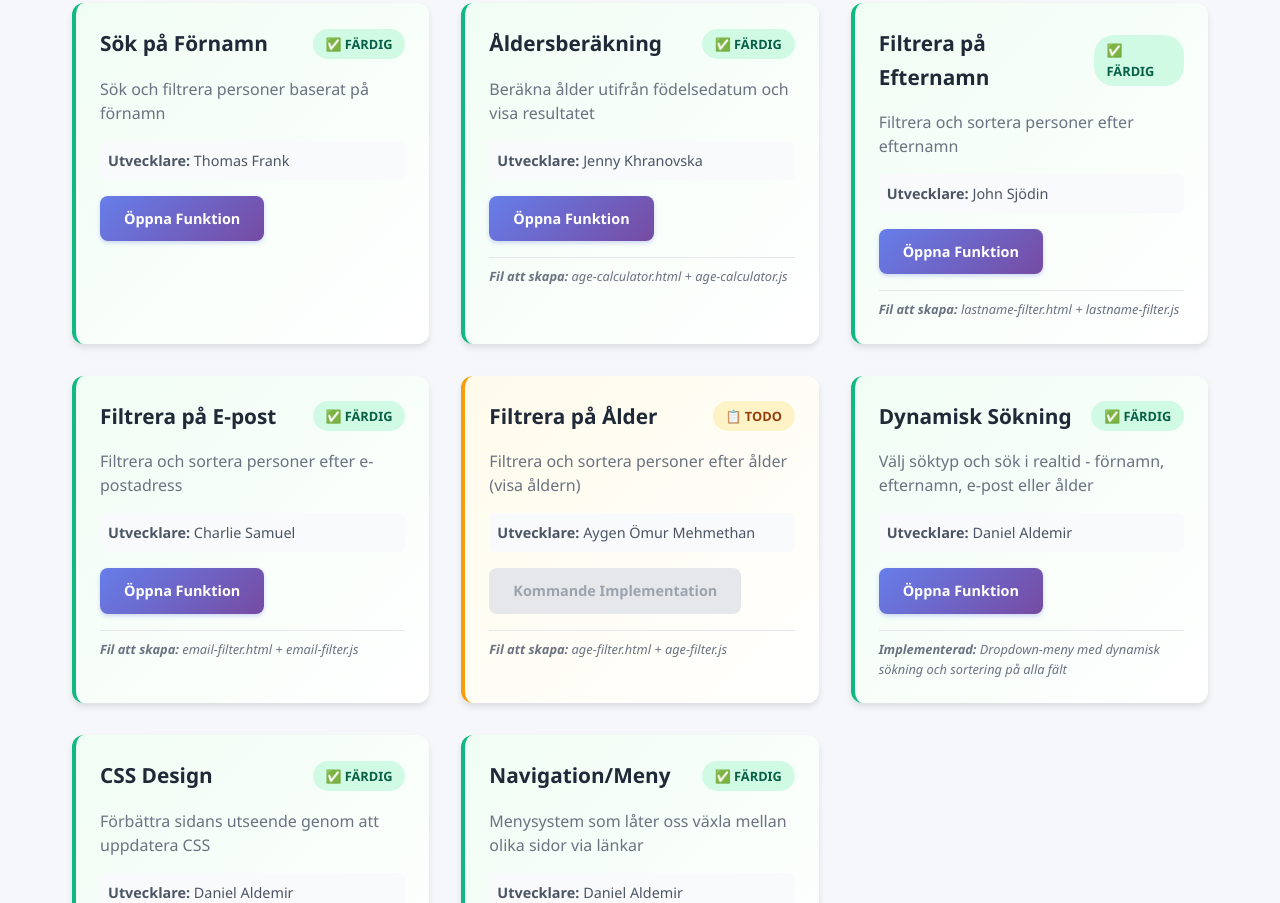
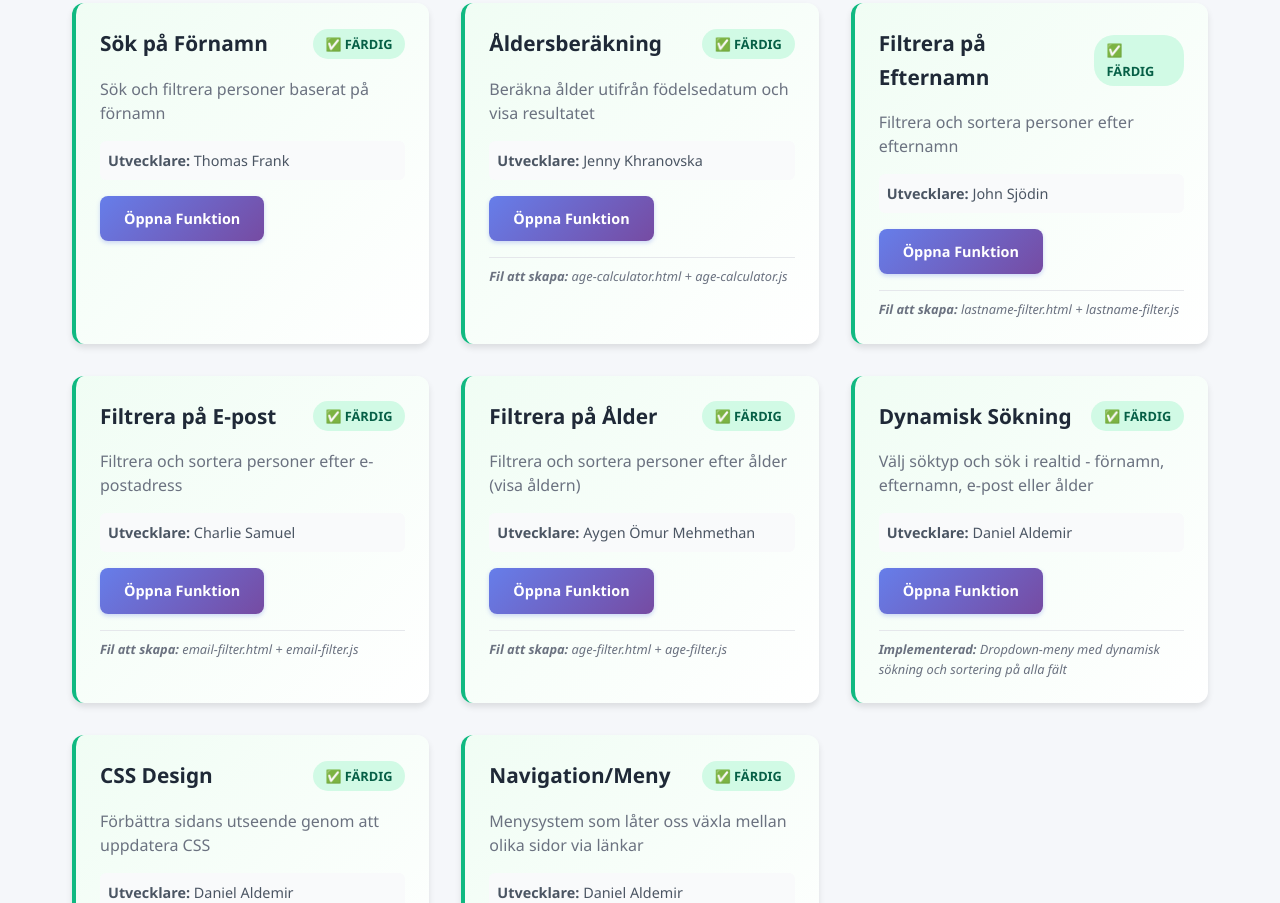
Before and after one commit to danielaldemir79/Group6-Homework, a plain HTML site: page index.html in a window 1280 px wide. Shown: the part 301-1204 px from the top of the page. Drawn offline with Linux system fonts and the light colour scheme.

Commit message:
Mark function 5 as completed and update status badge; add link to age filter functionality

```diff
--- a/index.html
+++ b/index.html
@@ -88,17 +88,17 @@
       </div>
 
       <!-- Funktion 5: Filtrera på ålder -->
-      <div class="function-card todo">
+      <div class="function-card completed">
         <div class="function-header">
           <h3>Filtrera på Ålder</h3>
-          <span class="status-badge todo">📋 TODO</span>
+          <span class="status-badge completed">✅ FÄRDIG</span>
         </div>
         <p class="function-description">Filtrera och sortera personer efter ålder (visa åldern)</p>
         <div class="developer-info">
           <strong>Utvecklare:</strong> Aygen Ömur Mehmethan
         </div>
         <div class="function-actions">
-          <span class="btn disabled">Kommande Implementation</span>
+         <a href="age-filter.html" class="btn primary">Öppna Funktion</a>
         </div>
         <div class="tech-notes">
           <strong>Fil att skapa:</strong> age-filter.html + age-filter.js
```
